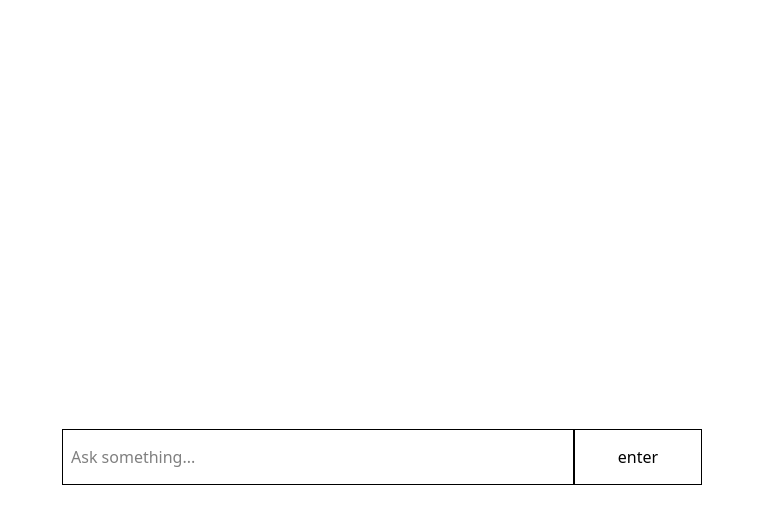
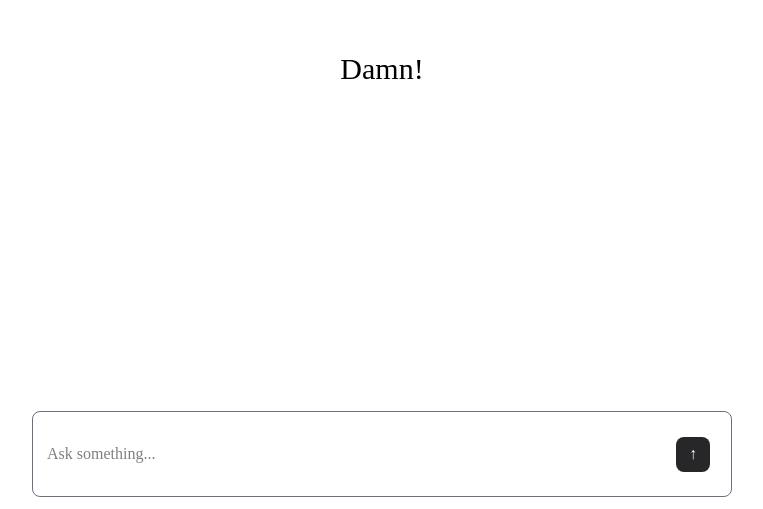
Before and after one commit to SujalAgre/paper, a Next.js app: page / in a window 1280 px wide. Shown: the part 291-800 px from the top of the page, without its empty margins (258-1021 px from the left). Built offline with nearby package versions, Linux system fonts and the light colour scheme.

Commit message:
add markdown renderer, improve chat ui

```diff
--- a/app/globals.css
+++ b/app/globals.css
@@ -6,3 +6,12 @@
   --font-sans: var(--font-geist-sans);
   --font-mono: var(--font-geist-mono);
 }
+
+body {
+  background-color: #ffffff;
+}
+
+* {
+  outline: none;
+  font-family: 'Times New Roman', Times, serif;
+}
--- a/app/page.tsx
+++ b/app/page.tsx
@@ -1,24 +1,46 @@
 "use client"
-import ChatHistory from "@/components/ChatHistory";
-import { useState } from "react";
+import MarkdownRenderer from "@/components/MarkdownRenderer";
+import { useRef, useState, useEffect, use } from "react";
 
 type chat = {
   role: "user" | "assistant";
   content: string;
 }
 
+
+
 export default function Home() {
   const [input, setInput] = useState("");
-  const [chat, setChat] = useState<chat[]>([
-  ]);
+  const [chat, setChat] = useState<chat[]>([]);
+  const [currentMessage, setCurrentMessage] = useState<string | null>(null)
+  const textareaRef = useRef<HTMLTextAreaElement>(null);
 
-  const handleInput = (e: React.ChangeEvent<HTMLInputElement>) => {
+  const startupMessages = ["Hmmmmmmmm..", "What's brewing upstairs?", 'print("welcome")', "Awesome", "btw i like playing minecraft", "Yayy!", "Yessir!", "Damn!"]
+
+  useEffect(() => {
+    setCurrentMessage(startupMessages[randomMessage()]);
+  }, []);
+
+  const randomMessage = () => {
+    return Math.floor(Math.random() * startupMessages.length)
+  }
+
+  const handleInput = (e: React.ChangeEvent<HTMLTextAreaElement>) => {
+    const textarea = textareaRef.current;
+    if (textarea) {
+      textarea.style.height = "auto"; // Reset height
+      textarea.style.height = textarea.scrollHeight + "px"; // Set to content height
+    }
     setInput(e.target.value);
   };
 
   const askGPT = async () => {
-
-    setChat(prev => [...prev, { role: "user", content: input }])
+    const newMessage: chat = { role: "user", content: input }
+    setInput("");
+    const textarea = textareaRef.current;
+    if (textarea) {
+      textarea.style.height = "auto";
+    }
 
     const response = await fetch("/api/ask", {
       method: "POST",
@@ -26,10 +48,11 @@ export default function Home() {
         "Content-Type": "application/json",
       },
       body: JSON.stringify({
-        chat: [...chat, { role: "user", content: input }],
+        chat: [...chat, newMessage],
       }),
     });
 
+    setChat(prev => [...prev, newMessage])
     const data = await response.json()
     console.log(data)
     setChat(prev => [...prev, { role: "assistant", content: data.reply }])
@@ -37,17 +60,48 @@ export default function Home() {
 
   return (
     <>
-      <ChatHistory chat={chat} />
-      <div className="w-screen flex justify-center">
-        <input
-          type="text"
-          className="h-[7vh] border-1 w-[40vw] pl-2"
-          onChange={handleInput}
-          value={input}
-          placeholder="Ask something..."
-        />
-        <button onClick={askGPT} className="w-[10vw] border-1">enter</button>
+      <div className="h-screen overflow-y-scroll flex flex-col items-center pt-10 pb-30  text-[#000000]">
+        {chat.length !== 0 ? (
+          chat.map((chat, index) => {
+            if (chat.role == "user") {
+              return (
+                <div key={index} className="w-[700px] flex justify-end mb-5">
+                  <div className="bg-[#f1f1f1] p-3 rounded-md max-w-[70%]">
+                    <p>{chat.content}</p>
+                  </div>
+                </div>
+              )
+            } else if (chat.role == "assistant") {
+              return (
+                <div key={index} className="w-[700px]">
+                  <MarkdownRenderer content={chat.content} />
+                </div>
+              );
+            }
+          })
+        ) : (
+          <div className="w-full h-full flex justify-center items-center text-3xl">
+            {currentMessage}
+          </div>
+        )}
+
+        <div className="bg-[#ffffff] flex justify-center items-center z-10 absolute bottom-0 pb-3">
+          <div className={` bg-[#ffffff] flex border-1 border-gray-500 rounded-lg w-[700px] justify-between items-center`}>
+            <textarea
+              ref={textareaRef}
+              className="ml-[2%] w-full resize-none mt-[30px] mb-[30px] overflow-auto max-h-[200px]"
+              onChange={handleInput}
+              value={input}
+              placeholder="Ask something..."
+              rows={1}
+            />
+            <button onClick={askGPT} className="w-[38px] h-[35px] bg-zinc-800 text-[#ffffff] rounded-lg mr-[3%]">↑</button>
+          </div>
+        </div>
+
+
       </div>
+
 
     </>
   );
--- a/components/ChatHistory.tsx
+++ /dev/null
@@ -1,28 +0,0 @@
-type chat = {
-    role: "user" | "assistant";
-    content: string;
-};
-
-type Props = {
-    chat: chat[]
-}
-
-const ChatHistory = ({ chat }: Props) => {
-
-    return (
-        <div className=" h-[90vh] justify-center items-center flex flex-col overflow-scroll">
-            {chat.map((chat, index) => (
-                <div key={index} className="w-[50vw]">
-
-                    <p><strong>{chat.role}</strong></p>
-                    <p>{chat.content}</p>
-
-
-                </div>
-
-            ))}
-        </div>
-    )
-}
-
-export default ChatHistory
--- /dev/null
+++ b/components/MarkdownRenderer.tsx
@@ -0,0 +1,101 @@
+import React from "react";
+import ReactMarkdown from 'react-markdown';
+import remarkGfm from "remark-gfm";
+import { Components } from "react-markdown";
+
+type MarkdownRendererProps = {
+    content: string;
+    inline?: boolean;
+    className?: string;
+}
+
+const MarkdownRenderer: React.FC<MarkdownRendererProps> = ({
+    content,
+    inline = false,
+    className = ""
+}) => {
+    const components: Components = {
+        h1: ({ node, ...props }) => <h1 className="text-3xl font-bold mt-6 mb-4" {...props} />,
+        h2: ({ node, ...props }) => <h2 className="text-2xl font-semibold mt-5 mb-3" {...props} />,
+        h3: ({ node, ...props }) => <h3 className="text-xl font-medium mt-4 mb-2" {...props} />,
+        h4: ({ node, ...props }) => <h4 className="text-lg font-medium mt-3 mb-2" {...props} />,
+        h5: ({ node, ...props }) => <h5 className="text-base font-medium mt-2 mb-1" {...props} />,
+        h6: ({ node, ...props }) => <h6 className="text-sm font-medium mt-2 mb-1" {...props} />,
+        p: ({ node, ...props }) => (
+            <p className={inline ? "inline" : "mb-3"} {...props} />
+        ),
+        strong: ({ node, ...props }) => <strong className="font-bold" {...props} />,
+        em: ({ node, ...props }) => <em className="italic" {...props} />,
+        del: ({ node, ...props }) => <del className="line-through" {...props} />,
+        blockquote: ({ node, ...props }) => (
+            <blockquote className="border-l-4 border-gray-400 pl-4 italic text-gray-700 my-4" {...props} />
+        ),
+        hr: () => <hr className="my-6 border-t border-gray-300" />,
+        ul: ({ node, ...props }) => (
+            <ul className={`list-disc list-inside ${inline ? "inline" : "mb-3"}`} {...props} />
+        ),
+        ol: ({ node, ...props }) => (
+            <ol className={`list-decimal list-outside ml-6 ${inline ? "inline" : "mb-3"}`} {...props} />
+        ),
+        li: ({ node, ...props }) => <li className="mb-1" {...props} />,
+        a: ({ node, ...props }) => (
+            <a
+                className="text-blue-600 underline hover:text-blue-800 focus:outline-none focus:ring-2 focus:ring-blue-500 focus:ring-opacity-50"
+                target="_blank"
+                rel="noopener noreferrer"
+                {...props}
+            />
+        ),
+        img: ({ node, ...props }) => (
+            <img
+                className="my-4 max-w-full h-auto rounded"
+                {...props}
+                alt={props.alt || "image"}
+                loading="lazy"
+            />
+        ),
+
+        // Code styling
+        code: ({ node, ...props }) => {
+            const isInline = !props.className?.includes('language-');
+            return isInline
+                ? <code className="bg-gray-100 px-1 py-0.5 rounded text-sm font-mono" {...props} />
+                : <code className="block bg-gray-100 p-4 rounded-lg text-sm font-mono overflow-x-auto whitespace-pre" {...props} />
+        },
+        pre: ({ node, ...props }) => (
+            <pre className="bg-gray-100 p-4 rounded-lg overflow-x-auto my-4" {...props} />
+        ),
+
+        // Table styling
+        table: ({ node, ...props }) => (
+            <div className="overflow-x-auto my-4">
+                <table className="table-auto border-collapse w-full border border-gray-300" {...props} />
+            </div>
+        ),
+        thead: ({ node, ...props }) => <thead className="bg-gray-100" {...props} />,
+        tbody: ({ node, ...props }) => <tbody {...props} />,
+        tr: ({ node, ...props }) => <tr className="border-b border-gray-200" {...props} />,
+        th: ({ node, ...props }) => (
+            <th className="text-left font-medium p-3 border-r border-gray-300 last:border-r-0" {...props} />
+        ),
+        td: ({ node, ...props }) => (
+            <td className="p-3 border-r border-gray-300 last:border-r-0" {...props} />
+        ),
+    };
+
+    return (
+        <div className={`markdown-content ${className}`}>
+            <ReactMarkdown
+                remarkPlugins={[remarkGfm]}
+                components={components}
+                // Disable certain elements when inline
+                disallowedElements={inline ? ['h1', 'h2', 'h3', 'h4', 'h5', 'h6', 'blockquote', 'hr', 'table'] : undefined}
+                unwrapDisallowed={inline}
+            >
+                {content}
+            </ReactMarkdown>
+        </div>
+    );
+};
+
+export default MarkdownRenderer;
--- a/package.json
+++ b/package.json
@@ -9,10 +9,11 @@
     "lint": "next lint"
   },
   "dependencies": {
-    "dotenv": "^16.5.0",
     "next": "15.3.3",
     "react": "^19.0.0",
-    "react-dom": "^19.0.0"
+    "react-dom": "^19.0.0",
+    "react-markdown": "^10.1.0",
+    "remark-gfm": "^4.0.1"
   },
   "devDependencies": {
     "@tailwindcss/postcss": "^4",
```
Also changed, not shown: 1 other file (tests, documents, lock files or other folders).
